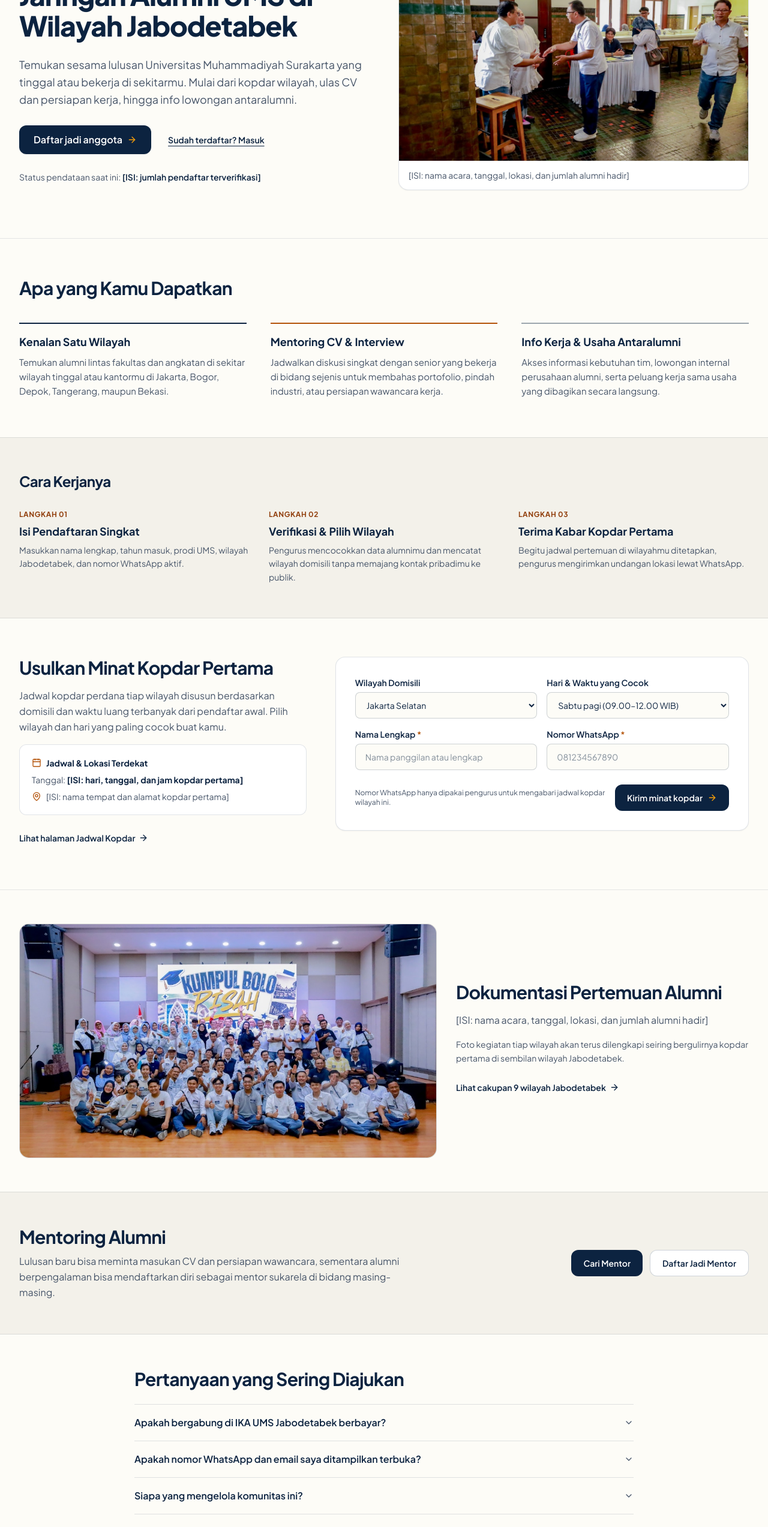
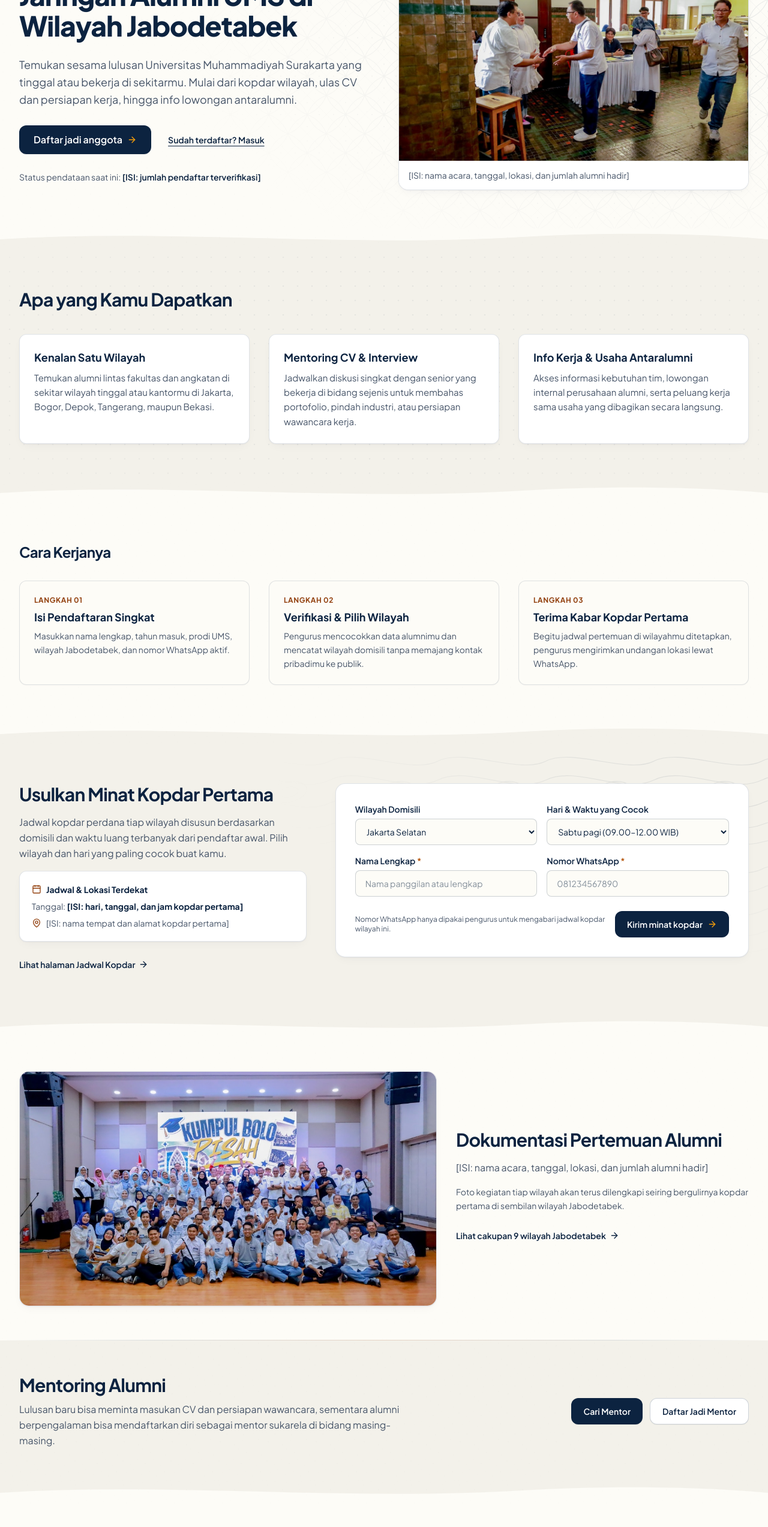
Before and after one commit to ZAKITRIPAMUNGKAS/ikaums, a Next.js app: page / in a window 1280 px wide. Shown: the part 234-2780 px from the top of the page at 60% size. Built offline with nearby package versions, Linux system fonts and the light colour scheme.

Commit message:
feat(landing): apply alternating pattern rhythm, batik hero/footer, contour kopdar, and smooth dividers

```diff
--- a/src/app/page.tsx
+++ b/src/app/page.tsx
@@ -7,6 +7,7 @@ import { Navbar, Footer } from '@/components/Navigation';
 import { getAlumniList, getKegiatanList } from '@/data/simulasi';
 import { WILAYAH_JABODETABEK, normalizeIndonesianWhatsApp } from '@/data/ums-prodi';
 import { IS_DEMO_MODE, COMMUNITY_PLACEHOLDERS, DEMO_BADGE_LABEL } from '@/lib/config';
+import { PatternSection, PatternDivider } from '@/components/PatternSection';
 import {
   ArrowRight,
   CheckCircle2,
@@ -105,12 +106,19 @@ export default function HomePage() {
     <div className="min-h-screen bg-[#FDFCF7] text-[#0C2340] flex flex-col font-sans selection:bg-[#0C2340] selection:text-white">
       <Navbar />
 
-      <main className="flex-grow">
-        {/* 1. HERO — Janji jelas, SATU CTA utama, foto dokumentasi tunggal */}
-        <section className="max-w-7xl mx-auto px-4 sm:px-6 lg:px-8 pt-10 pb-14 lg:pt-16 lg:pb-20">
+      <main className="flex-grow page-grain-base">
+        {/* 1. HERO — pattern-batik memudar ke sisi kanan, area teks kiri bersih, SATU CTA utama */}
+        <PatternSection
+          variant="batik"
+          tone="light"
+          fade="right-focus"
+          patternOpacity={0.075}
+          patternSize="64px"
+          contentClassName="max-w-7xl mx-auto px-4 sm:px-6 lg:px-8 pt-10 pb-12 lg:pt-16 lg:pb-16"
+        >
           <div className="grid grid-cols-1 lg:grid-cols-12 gap-8 lg:gap-12 items-center">
             <div className="lg:col-span-6 space-y-6">
-              <div className="inline-flex flex-wrap items-center gap-2 text-xs font-semibold text-[#92400E] bg-[#FEF3C7]/75 border border-[#B45309]/20 px-3 py-1 rounded-full">
+              <div className="inline-flex flex-wrap items-center gap-2 text-xs font-semibold text-[#92400E] bg-[#FEF3C7]/85 border border-[#B45309]/20 px-3 py-1 rounded-full">
                 <span>Pendataan Awal · IKA UMS Wilayah Jabodetabek</span>
                 {IS_DEMO_MODE && <span className="underline">({DEMO_BADGE_LABEL})</span>}
               </div>
@@ -135,7 +143,7 @@ export default function HomePage() {
                 </Link>
                 <Link
                   href="/masuk"
-                  className="inline-flex items-center justify-center sm:justify-start min-h-[44px] px-2 text-sm font-semibold text-[#0C2340] hover:text-[#B45309] underline underline-offset-4 transition-colors"
+                  className="inline-flex items-center justify-center sm:justify-start min-h-[44px] px-2 text-sm font-semibold text-[#0C2340] hover:text-[#92400E] underline underline-offset-4 transition-colors"
                 >
                   Sudah terdaftar? Masuk
                 </Link>
@@ -150,7 +158,7 @@ export default function HomePage() {
             </div>
 
             <div className="lg:col-span-6">
-              <figure className="bg-white border border-[#0C2340]/12 rounded-2xl overflow-hidden shadow-xs">
+              <figure className="surface-card rounded-2xl overflow-hidden">
                 <div className="aspect-[16/10] w-full bg-[#F3F1EA] relative overflow-hidden">
                   <Image
                     src="/images/alumni-gathering-4.jpg"
@@ -163,18 +171,25 @@ export default function HomePage() {
                     className="w-full h-full object-cover"
                   />
                 </div>
-                <figcaption className="px-4 py-3 text-xs sm:text-sm text-[#475569] border-t border-[#0C2340]/10 leading-relaxed">
+                <figcaption className="px-4 py-3 text-xs sm:text-sm text-[#475569] border-t border-[#0C2340]/10 leading-relaxed bg-white">
                   {COMMUNITY_PLACEHOLDERS.documentationCaption}
                 </figcaption>
               </figure>
             </div>
           </div>
-        </section>
+        </PatternSection>
 
-        {/* 2. APA YANG KAMU DAPAT — Tata letak garis editorial tanpa kartu berat */}
-        <section
+        <PatternDivider variant="curve" fromColor="#FDFCF7" toColor="#F3F1EA" />
+
+        {/* 2. APA YANG KAMU DAPAT — pattern-dots sangat halus di atas latar krem hangat */}
+        <PatternSection
           aria-labelledby="manfaat-heading"
-          className="border-t border-[#0C2340]/10 max-w-7xl mx-auto px-4 sm:px-6 lg:px-8 py-12 sm:py-16"
+          variant="dots"
+          tone="tint"
+          fade="soft-edges"
+          patternOpacity={0.06}
+          patternSize="24px"
+          contentClassName="max-w-7xl mx-auto px-4 sm:px-6 lg:px-8 py-12 sm:py-16"
         >
           <div className="mb-8 sm:mb-10 max-w-xl">
             <h2 id="manfaat-heading" className="text-2xl sm:text-3xl font-bold tracking-tight text-[#0C2340]">
@@ -182,8 +197,8 @@ export default function HomePage() {
             </h2>
           </div>
 
-          <div className="grid grid-cols-1 md:grid-cols-3 gap-8 md:gap-10">
-            <div className="pt-4 border-t-2 border-[#0C2340] space-y-2">
+          <div className="grid grid-cols-1 md:grid-cols-3 gap-6 md:gap-8">
+            <div className="surface-card rounded-xl p-5 sm:p-6 border-t-2 border-t-[#0C2340] space-y-2">
               <h3 className="text-lg font-bold text-[#0C2340]">
                 Kenalan Satu Wilayah
               </h3>
@@ -193,7 +208,7 @@ export default function HomePage() {
               </p>
             </div>
 
-            <div className="pt-4 border-t-2 border-[#B45309] space-y-2">
+            <div className="surface-card rounded-xl p-5 sm:p-6 border-t-2 border-t-[#92400E] space-y-2">
               <h3 className="text-lg font-bold text-[#0C2340]">
                 Mentoring CV &amp; Interview
               </h3>
@@ -203,7 +218,7 @@ export default function HomePage() {
               </p>
             </div>
 
-            <div className="pt-4 border-t-2 border-[#0C2340]/40 space-y-2">
+            <div className="surface-card rounded-xl p-5 sm:p-6 border-t-2 border-t-[#0C2340]/45 space-y-2">
               <h3 className="text-lg font-bold text-[#0C2340]">
                 Info Kerja &amp; Usaha Antaralumni
               </h3>
@@ -213,12 +228,14 @@ export default function HomePage() {
               </p>
             </div>
           </div>
-        </section>
+        </PatternSection>
 
-        {/* 3. CARA KERJANYA — Strip datar berlatar krem hangat */}
+        <PatternDivider variant="curve" fromColor="#F3F1EA" toColor="#FDFCF7" />
+
+        {/* 3. CARA KERJANYA — Polos (ritme berselang dari section berpola dots) */}
         <section
           aria-labelledby="cara-kerja-heading"
-          className="bg-[#F3F1EA] border-y border-[#0C2340]/10 py-12 sm:py-14"
+          className="py-12 sm:py-16 relative z-[1]"
         >
           <div className="max-w-7xl mx-auto px-4 sm:px-6 lg:px-8">
             <h2 id="cara-kerja-heading" className="text-2xl font-bold tracking-tight text-[#0C2340] mb-8">
@@ -226,7 +243,7 @@ export default function HomePage() {
             </h2>
 
             <ol className="grid grid-cols-1 md:grid-cols-3 gap-6 sm:gap-8">
-              <li className="space-y-1.5">
+              <li className="surface-card-soft rounded-xl p-5 sm:p-6 space-y-1.5">
                 <p className="text-xs font-bold text-[#92400E] tracking-wider uppercase">
                   Langkah 01
                 </p>
@@ -238,7 +255,7 @@ export default function HomePage() {
                 </p>
               </li>
 
-              <li className="space-y-1.5">
+              <li className="surface-card-soft rounded-xl p-5 sm:p-6 space-y-1.5">
                 <p className="text-xs font-bold text-[#92400E] tracking-wider uppercase">
                   Langkah 02
                 </p>
@@ -250,7 +267,7 @@ export default function HomePage() {
                 </p>
               </li>
 
-              <li className="space-y-1.5">
+              <li className="surface-card-soft rounded-xl p-5 sm:p-6 space-y-1.5">
                 <p className="text-xs font-bold text-[#92400E] tracking-wider uppercase">
                   Langkah 03
                 </p>
@@ -265,11 +282,18 @@ export default function HomePage() {
           </div>
         </section>
 
-        {/* 4. KOPDAR PERTAMA — Form minat wilayah + hari yang cocok (menggantikan 9 kartu panjang) */}
-        <section
+        <PatternDivider variant="curve" fromColor="#FDFCF7" toColor="#F3F1EA" />
+
+        {/* 4. KOPDAR PERTAMA & PEMILIH WILAYAH — pattern-contour memudar dari kanan atas, kartu form putih bersih */}
+        <PatternSection
           id="kopdar"
           aria-labelledby="kopdar-heading"
-          className="max-w-7xl mx-auto px-4 sm:px-6 lg:px-8 py-14 sm:py-16"
+          variant="contour"
+          tone="tint"
+          fade="top-right"
+          patternOpacity={0.085}
+          patternSize="180px"
+          contentClassName="max-w-7xl mx-auto px-4 sm:px-6 lg:px-8 py-14 sm:py-16"
         >
           <div className="grid grid-cols-1 lg:grid-cols-12 gap-8 lg:gap-12 items-start">
             <div className="lg:col-span-5 space-y-4">
@@ -280,22 +304,22 @@ export default function HomePage() {
                 Jadwal kopdar perdana tiap wilayah disusun berdasarkan domisili dan waktu luang terbanyak dari pendaftar awal. Pilih wilayah dan hari yang paling cocok buat kamu.
               </p>
 
-              <div className="bg-white border border-[#0C2340]/12 rounded-xl p-4 sm:p-5 space-y-2 text-sm">
+              <div className="surface-card rounded-xl p-4 sm:p-5 space-y-2 text-sm">
                 <p className="font-bold text-[#0C2340] flex items-center gap-2">
-                  <Calendar className="w-4 h-4 text-[#B45309] shrink-0" />
+                  <Calendar className="w-4 h-4 text-[#92400E] shrink-0" />
                   <span>Jadwal &amp; Lokasi Terdekat</span>
                 </p>
                 <p className="text-[#475569]">
                   Tanggal: <strong className="text-[#0C2340]">{COMMUNITY_PLACEHOLDERS.firstKopdarDate}</strong>
                 </p>
                 <p className="text-[#475569] flex items-start gap-2">
-                  <MapPin className="w-4 h-4 text-[#B45309] shrink-0 mt-0.5" />
+                  <MapPin className="w-4 h-4 text-[#92400E] shrink-0 mt-0.5" />
                   <span>{COMMUNITY_PLACEHOLDERS.firstKopdarLocation}</span>
                 </p>
               </div>
 
               {IS_DEMO_MODE && demoEvents.length > 0 && (
-                <div className="bg-[#F3F1EA] border border-[#0C2340]/12 rounded-xl p-4 space-y-2">
+                <div className="surface-card-soft rounded-xl p-4 space-y-2">
                   <div className="flex items-center justify-between gap-2">
                     <span className="text-xs font-bold text-[#0C2340]">Pratinjau Jadwal</span>
                     <span className="px-2 py-0.5 rounded-full bg-amber-100 text-[#92400E] text-[11px] font-semibold">
@@ -310,7 +334,7 @@ export default function HomePage() {
               <div>
                 <Link
                   href="/kegiatan"
-                  className="inline-flex items-center gap-1.5 min-h-[44px] text-sm font-semibold text-[#0C2340] hover:text-[#B45309] transition-colors"
+                  className="inline-flex items-center gap-1.5 min-h-[44px] text-sm font-semibold text-[#0C2340] hover:text-[#92400E] transition-colors"
                 >
                   Lihat halaman Jadwal Kopdar
                   <ArrowRight className="w-4 h-4" />
@@ -318,7 +342,7 @@ export default function HomePage() {
               </div>
             </div>
 
-            <div className="lg:col-span-7 bg-white border border-[#0C2340]/12 rounded-2xl p-6 sm:p-8 shadow-xs">
+            <div className="lg:col-span-7 surface-card rounded-2xl p-6 sm:p-8">
               {!kopdarSubmitted ? (
                 <form onSubmit={handleKopdarSubmit} className="space-y-4" noValidate>
                   {/* Honeypot */}
@@ -485,16 +509,18 @@ export default function HomePage() {
               )}
             </div>
           </div>
-        </section>
+        </PatternSection>
 
-        {/* 5. DOKUMENTASI PERTEMUAN */}
+        <PatternDivider variant="curve" fromColor="#F3F1EA" toColor="#FDFCF7" />
+
+        {/* 5. DOKUMENTASI PERTEMUAN — Tetap bersih (latar putih hangat + grain kertas dasar) */}
         <section
           aria-labelledby="dokumentasi-heading"
-          className="border-t border-[#0C2340]/10 max-w-7xl mx-auto px-4 sm:px-6 lg:px-8 py-14"
+          className="relative z-[1] max-w-7xl mx-auto px-4 sm:px-6 lg:px-8 py-14"
         >
           <div className="grid grid-cols-1 lg:grid-cols-12 gap-8 items-center">
             <div className="lg:col-span-7">
-              <div className="aspect-[16/9] w-full rounded-2xl overflow-hidden bg-[#F3F1EA] border border-[#0C2340]/12 relative">
+              <div className="aspect-[16/9] w-full rounded-2xl overflow-hidden bg-[#F3F1EA] surface-card relative">
                 <Image
                   src="/images/hero-kumpul-bolo-pisah.jpg"
                   alt="Dokumentasi kumpul alumni Universitas Muhammadiyah Surakarta"
@@ -518,7 +544,7 @@ export default function HomePage() {
               </p>
               <Link
                 href="/peta"
-                className="inline-flex items-center gap-1.5 min-h-[44px] text-sm font-semibold text-[#0C2340] hover:text-[#B45309] transition-colors"
+                className="inline-flex items-center gap-1.5 min-h-[44px] text-sm font-semibold text-[#0C2340] hover:text-[#92400E] transition-colors"
               >
                 Lihat cakupan 9 wilayah Jabodetabek
                 <ArrowRight className="w-4 h-4" />
@@ -527,12 +553,17 @@ export default function HomePage() {
           </div>
         </section>
 
-        {/* 6. MENTORING ALUMNI — Dua tombol jelas (Cari Mentor & Daftar Jadi Mentor) */}
-        <section
+        <PatternDivider variant="gradient" />
+
+        {/* 6. MENTORING ALUMNI — Bersih tanpa pola geometris (hanya tone krem ringan & grain halus) */}
+        <PatternSection
           aria-labelledby="mentoring-heading"
-          className="bg-[#F3F1EA] border-y border-[#0C2340]/10 py-14"
+          variant="grain"
+          tone="tint"
+          fade="none"
+          patternOpacity={0.03}
+          contentClassName="max-w-7xl mx-auto px-4 sm:px-6 lg:px-8 py-14 space-y-8"
         >
-          <div className="max-w-7xl mx-auto px-4 sm:px-6 lg:px-8 space-y-8">
           <div className="flex flex-col lg:flex-row lg:items-center justify-between gap-6">
             <div className="max-w-2xl space-y-2.5">
               <h2 id="mentoring-heading" className="text-2xl sm:text-3xl font-bold tracking-tight text-[#0C2340]">
@@ -547,13 +578,13 @@ export default function HomePage() {
             <div className="flex flex-wrap items-center gap-3 shrink-0">
               <Link
                 href="/peluang#mentoring"
-                  className="inline-flex items-center justify-center gap-2 min-h-[44px] px-5 py-2.5 rounded-xl bg-[#0C2340] hover:bg-[#16325C] text-white text-sm font-semibold transition-colors"
+                className="inline-flex items-center justify-center gap-2 min-h-[44px] px-5 py-2.5 rounded-xl bg-[#0C2340] hover:bg-[#16325C] text-white text-sm font-semibold transition-colors shadow-xs"
               >
                 Cari Mentor
               </Link>
               <Link
                 href="/gabung?mentor=ya"
-                  className="inline-flex items-center justify-center gap-2 min-h-[44px] px-5 py-2.5 rounded-xl bg-white border border-[#0C2340]/20 hover:border-[#0C2340]/45 text-[#0C2340] text-sm font-semibold transition-colors"
+                className="inline-flex items-center justify-center gap-2 min-h-[44px] px-5 py-2.5 rounded-xl bg-white border border-[#0C2340]/20 hover:border-[#0C2340]/45 text-[#0C2340] text-sm font-semibold transition-colors shadow-2xs"
               >
                 Daftar Jadi Mentor
               </Link>
@@ -567,7 +598,7 @@ export default function HomePage() {
               </span>
               <div className="grid grid-cols-1 md:grid-cols-3 gap-4">
                 {demoMentors.map((m) => (
-                    <div key={m.id} className="bg-white border border-[#0C2340]/12 rounded-xl p-5 space-y-1.5">
+                  <div key={m.id} className="surface-card rounded-xl p-5 space-y-1.5">
                     <h3 className="text-base font-bold text-[#0C2340]">{m.nama}</h3>
                     <p className="text-xs text-[#475569]">
                       {m.prodi} &apos;{String(m.angkatan).slice(-2)} · {m.wilayah}
@@ -580,14 +611,16 @@ export default function HomePage() {
               </div>
             </div>
           )}
-          </div>
-        </section>
+        </PatternSection>
 
-        {/* 7. FAQ PENDEK — Pertanyaan yang sering diajukan alumni sebelum mendaftar */}
+        <PatternDivider variant="curve" fromColor="#F3F1EA" toColor="#FDFCF7" />
+
+        {/* 7. FAQ PENDEK — Benar-benar polos agar teks mudah dibaca */}
         <section
           aria-labelledby="faq-heading"
-          className="max-w-4xl mx-auto px-4 sm:px-6 lg:px-8 py-14"
+          className="bg-[#FDFCF7] relative z-[1] py-14"
         >
+          <div className="max-w-4xl mx-auto px-4 sm:px-6 lg:px-8">
             <h2 id="faq-heading" className="text-2xl sm:text-3xl font-bold tracking-tight text-[#0C2340] mb-6">
               Pertanyaan yang Sering Diajukan
             </h2>
@@ -647,16 +680,26 @@ export default function HomePage() {
                 </p>
               </details>
             </div>
+          </div>
         </section>
 
-        {/* 8. CTA PENUTUP */}
-        <section className="max-w-7xl mx-auto px-4 sm:px-6 lg:px-8 pb-14">
-          <div className="bg-[#0C2340] text-white rounded-2xl p-6 sm:p-10 flex flex-col md:flex-row md:items-center justify-between gap-6">
+        {/* 8. CTA PENUTUP — Tone brand tua (#0C2340) + pattern-batik terang memudar */}
+        <section className="max-w-7xl mx-auto px-4 sm:px-6 lg:px-8 pb-14 relative z-[1]">
+          <PatternSection
+            as="div"
+            variant="batik"
+            tone="brand"
+            fade="radial-soft"
+            patternOpacity={0.08}
+            patternSize="68px"
+            className="rounded-2xl p-6 sm:p-10 border border-[#0C2340] shadow-[0_14px_34px_-12px_rgba(12,35,64,0.28)]"
+            contentClassName="flex flex-col md:flex-row md:items-center justify-between gap-6"
+          >
             <div className="space-y-2 max-w-xl">
               <h2 className="text-2xl sm:text-3xl font-bold tracking-tight">
                 Ikut Mendata Dirimu di Wilayah Jabodetabek
               </h2>
-              <p className="text-sm sm:text-base text-white/80 leading-relaxed">
+              <p className="text-sm sm:text-base text-white/85 leading-relaxed">
                 Semakin lengkap data awal tiap kota dan kabupaten, semakin cepat jadwal kopdar
                 perdana dan grup wilayah dapat disusun bersama.
               </p>
@@ -676,7 +719,7 @@ export default function HomePage() {
                 Hubungi pengurus
               </Link>
             </div>
-          </div>
+          </PatternSection>
         </section>
       </main>
 
```
Also changed, not shown: src/components/Navigation.tsx (+14 -3 lines). Lines whose indentation alone changed are shown as unchanged.
